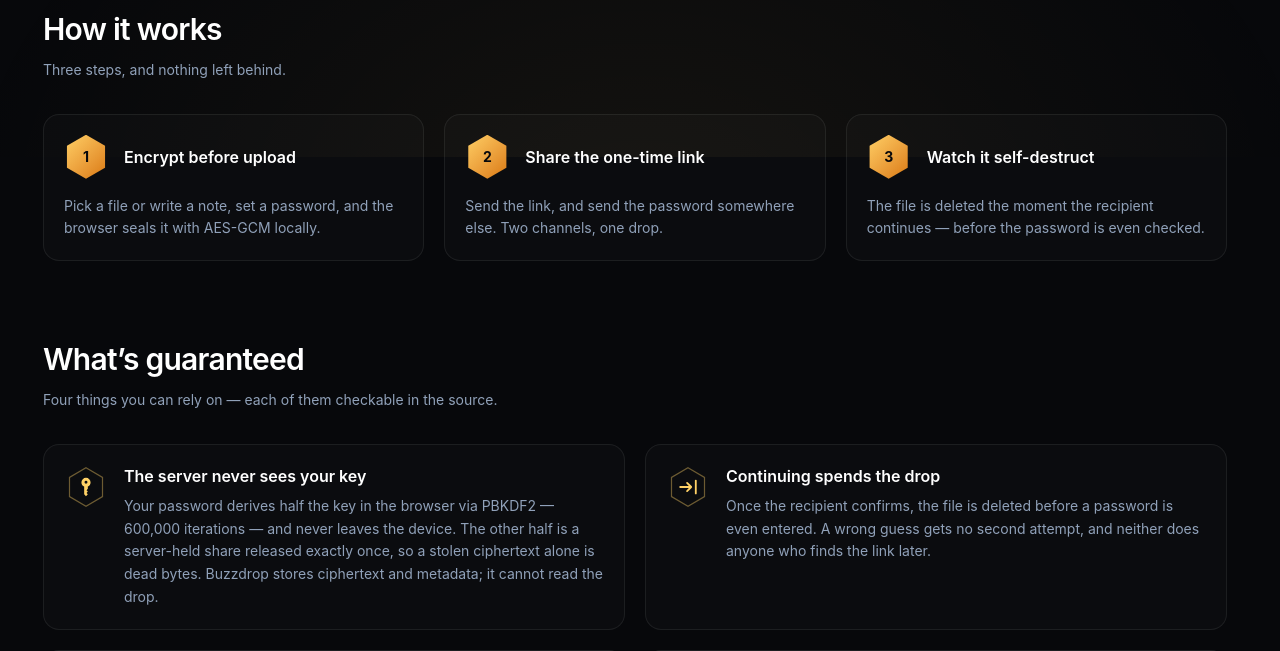
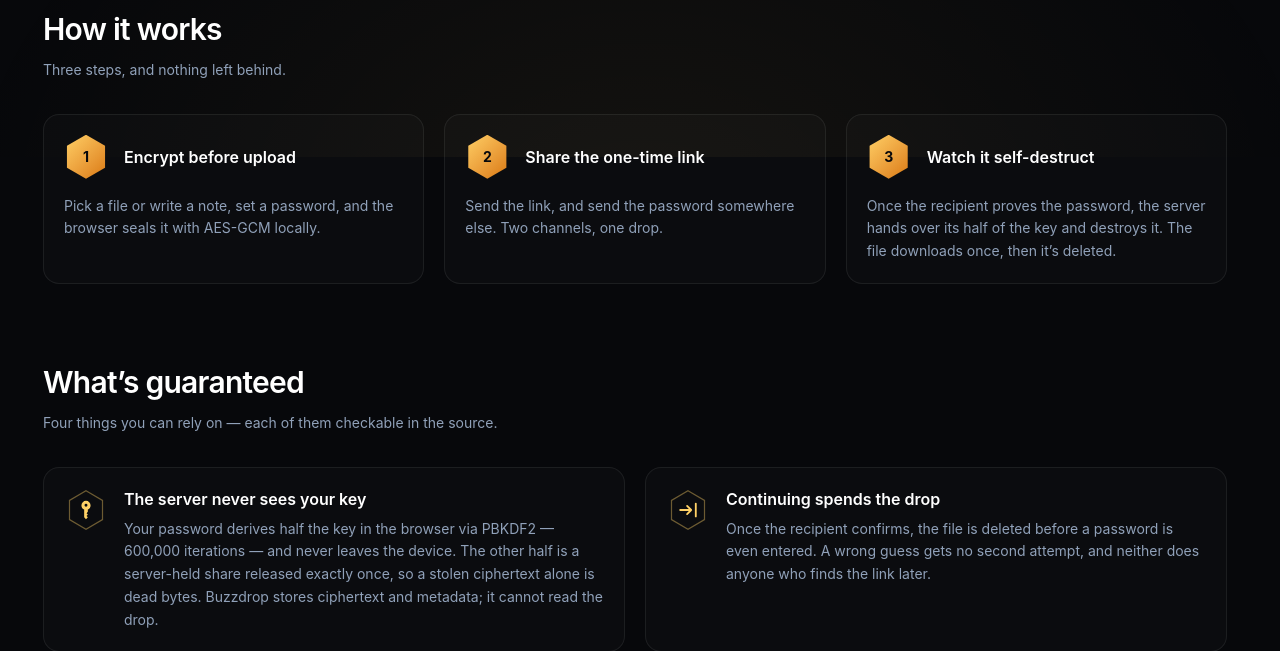
Before and after one commit to luprzybyl/buzzdrop, a Flask app: page / in a window 1280 px wide. Shown: the part 643-1294 px from the top of the page. Run offline with Flask 3, Linux system fonts and the light colour scheme; style sheets or scripts are compiled from the project's sources.

Commit message:
Describe the share flow correctly on the landing page and in CLAUDE.md
The landing page's third "How it works" card said the file is deleted
before the password is checked; it is now password first (release of H),
then a one-time download. CLAUDE.md said the CLI generates a 4-word
passphrase; cli/buzz draws 6 words.

Closes #269

Co-Authored-By: Claude Opus 5.5 <noreply@anthropic.com>
Claude-Session: https://claude.ai/code/session_01XbSZsQciaN5Fz5BE2LNE1e

```diff
--- a/templates/index.html
+++ b/templates/index.html
@@ -389,7 +389,7 @@ Send the link and the password through different channels.
                     <h3 class="text-base font-semibold text-white">Watch it self-destruct</h3>
                 </div>
                 <p class="mt-4 text-sm leading-relaxed text-slate-400">
-                    The file is deleted the moment the recipient continues &mdash; before the password is even checked.
+                    Once the recipient proves the password, the server hands over its half of the key and destroys it. The file downloads once, then it&rsquo;s deleted.
                 </p>
             </article>
         </div>
```
Also changed, not shown: CLAUDE.md (+1 -1 lines), tests/js/fixtures/html/index--anonymous.html (+1 -1 lines).
